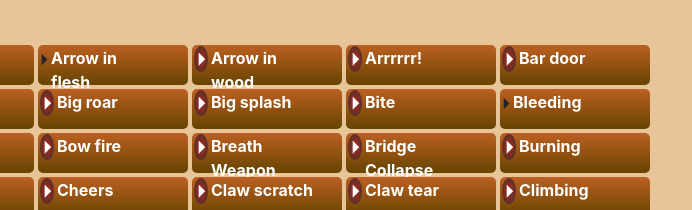
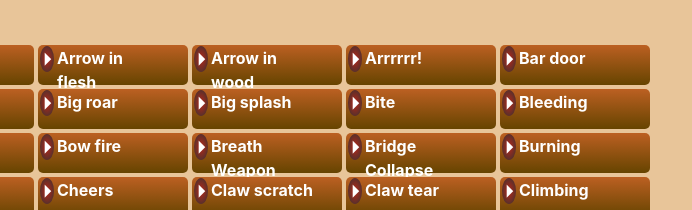
Before and after one commit to thanacus/syrinscape-remote-control, a plain HTML site: page index.html in a window 1280 px wide. Shown: the part 215-425 px from the top of the page, 580-1272 px from the left. Drawn offline with nearby package versions, Linux system fonts and the light colour scheme.

Commit message:
Added a couple quotes.

```diff
--- a/index.html
+++ b/index.html
@@ -163,7 +163,7 @@ a {
 	<div class="draggable category-misc"><span onclick="javascript:play(16); return false;" class="play-button">&#x23F5;</span><span class="description">Ahhhhhh</span></div>
 	<div class="draggable category-ambient"><span onclick="javascript:play(2599); return false;" class="play-button">&#x23F5;</span><span class="description">Alarms</span></div>
 	<div class="draggable category-combat category-action"><span onclick="javascript:play(2922); return false;" class="play-button">&#x23F5;</span><span class="description">Alchemist's Fire</span></div>
-	<div class="draggable category-ambient category-combat><span onclick="javascript:play(1040); return false;" class="play-button">&#x23F5;</span><span class="description">Arrow in flesh</span></div>
+	<div class="draggable category-ambient category-combat"><span onclick="javascript:play(1040); return false;" class="play-button">&#x23F5;</span><span class="description">Arrow in flesh</span></div>
 	<div class="draggable category-ambient category-combat"><span onclick="javascript:play(1039); return false;" class="play-button">&#x23F5;</span><span class="description">Arrow in wood</span></div>
 	<div class="draggable category-ambient category-misc"><span onclick="javascript:play(665); return false;" class="play-button">&#x23F5;</span><span class="description">Arrrrrr!</span></div>
 	<div class="draggable category-ambient"><span onclick="javascript:play(571); return false;" class="play-button">&#x23F5;</span><span class="description">Bar door</span></div>
@@ -174,7 +174,7 @@ a {
 	<div class="draggable category-ambient"><span onclick="javascript:play(8767); return false;" class="play-button">&#x23F5;</span><span class="description">Big roar</span></div>
 	<div class="draggable category-ambient"><span onclick="javascript:play(3297); return false;" class="play-button">&#x23F5;</span><span class="description">Big splash</span></div>
 	<div class="draggable category-ambient category-combat"><span onclick="javascript:play(3628); return false;" class="play-button">&#x23F5;</span><span class="description">Bite</span></div>
-	<div class="draggable category-combat><span onclick="javascript:play(2595); return false;" class="play-button">&#x23F5;</span><span class="description">Bleeding</span></div>
+	<div class="draggable category-combat"><span onclick="javascript:play(2595); return false;" class="play-button">&#x23F5;</span><span class="description">Bleeding</span></div>
 	<div class="draggable category-combat"><span onclick="javascript:play(2738); return false;" class="play-button">&#x23F5;</span><span class="description">Blessing</span></div>
 	<div class="draggable category-magic category-combat"><span onclick="javascript:play(8887); return false;" class="play-button">&#x23F5;</span><span class="description">Blight</span></div>
 	<div class="draggable category-combat"><span onclick="javascript:play(2481); return false;" class="play-button">&#x23F5;</span><span class="description">Bow critical</span></div>
```
